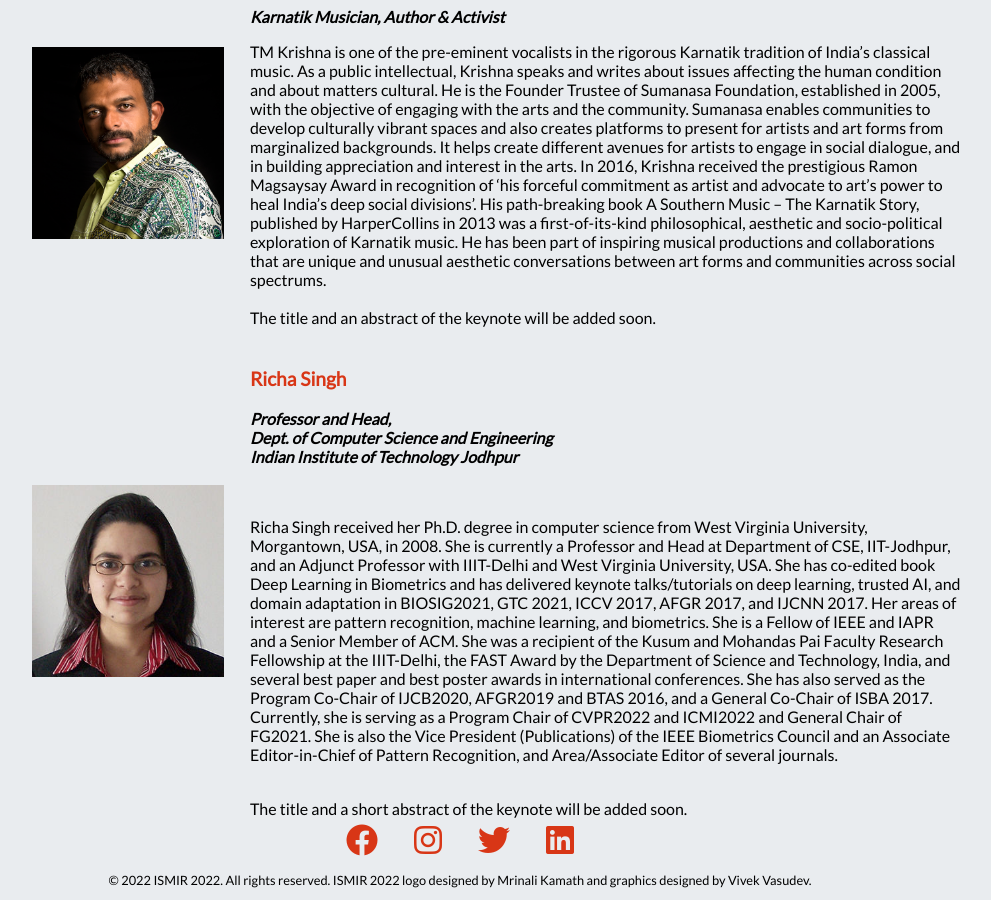
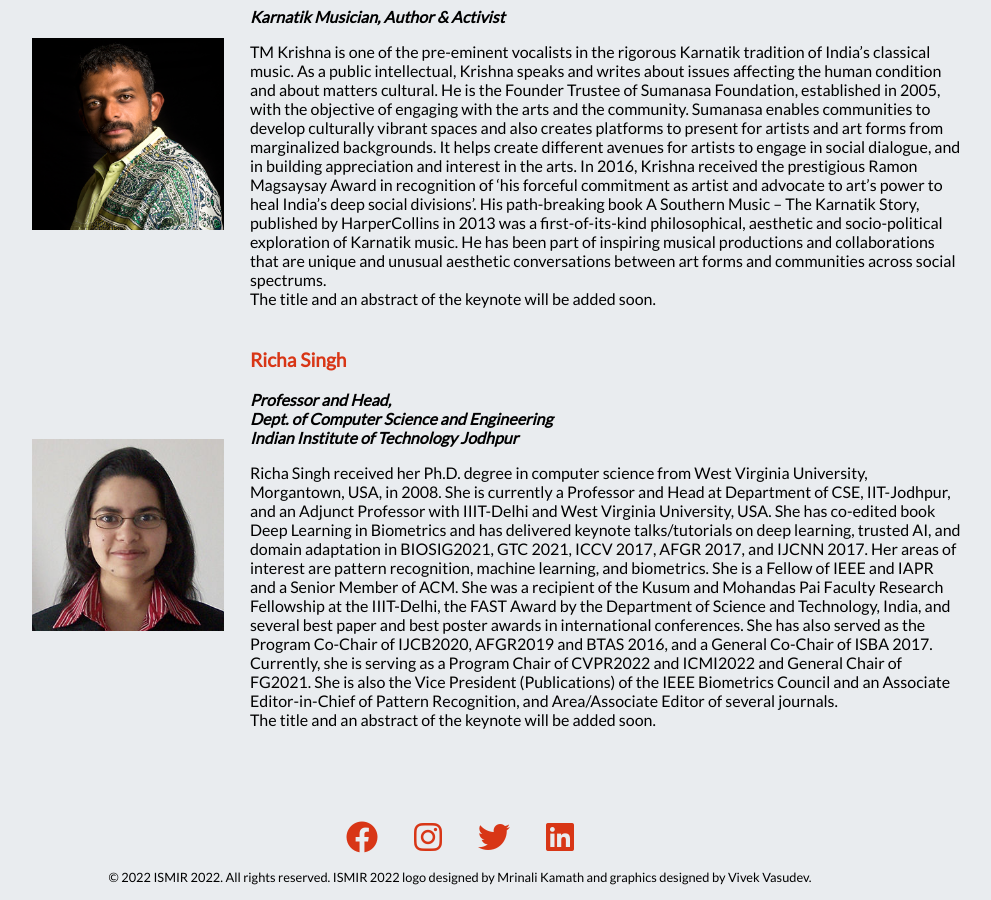
Before and after one commit to ismir2022/ismir2022.github.io, a Jekyll site: the page built from program/keynotes.md, in a window 1280 px wide and 900 px high, scrolled down 678 px. Shown: the whole window, without its empty margins (180-1171 px from the left). Built offline with Jekyll 4.4.1, drawn with Linux system fonts in a browser that asks for light colours; nearby versions of some CDN libraries.

Commit message:
Update keynotes.md

```diff
--- a/program/keynotes.md
+++ b/program/keynotes.md
@@ -15,7 +15,6 @@ title: International Society for Music Information Retrieval
             <p class = "avatarname"><i>Karnatik Musician, Author & Activist</i></p>
             <p>TM Krishna is one of the pre-eminent vocalists in the rigorous Karnatik tradition of India’s classical music. As a public intellectual, Krishna speaks and writes about issues affecting the human condition and about matters cultural. He is the Founder Trustee of Sumanasa Foundation, established in 2005, with the objective of engaging with the arts and the community. Sumanasa enables communities to develop culturally vibrant spaces and also creates platforms to present for artists and art forms from marginalized backgrounds. It helps create different avenues for artists to engage in social dialogue, and in building appreciation and interest in the arts. In 2016, Krishna received the prestigious Ramon Magsaysay Award in recognition of ‘his forceful commitment as artist and advocate to art’s power to heal India’s deep social divisions’. His path-breaking book A Southern Music – The Karnatik Story, published by HarperCollins in 2013 was a first-of-its-kind philosophical, aesthetic and socio-political exploration of Karnatik music. He has been part of inspiring musical productions and collaborations that are unique and unusual aesthetic conversations between art forms and communities across social spectrums.
             <br>
-            <br>
             The title and an abstract of the keynote will be added soon.
             </p>
         </td>
@@ -27,14 +26,16 @@ title: International Society for Music Information Retrieval
         <td class="volunteerinfo">
             <p class = "avatarname keynoteavatarname"><a href = "http://home.iitj.ac.in/~richa/" target = 'blank_' style="text-decoration: none;">Richa Singh</a></p>
             <p class = "avatarname"><i>Professor and Head, <br>Dept. of Computer Science and Engineering <br>Indian Institute of Technology Jodhpur</i></p>
+            <p>Richa Singh received her Ph.D. degree in computer science from West Virginia University, Morgantown, USA, in 2008. She is currently a Professor and Head at Department of CSE, IIT-Jodhpur, and an Adjunct Professor with IIIT-Delhi and West Virginia University, USA. She has co-edited book Deep Learning in Biometrics and has delivered keynote talks/tutorials on deep learning, trusted AI, and domain adaptation in BIOSIG2021, GTC 2021, ICCV 2017, AFGR 2017, and IJCNN 2017. Her areas of interest are pattern recognition, machine learning, and biometrics. She is a Fellow of IEEE and IAPR and a Senior Member of ACM. She was a recipient of the Kusum and Mohandas Pai Faculty Research Fellowship at the IIIT-Delhi, the FAST Award by the Department of Science and Technology, India, and several best paper and best poster awards in international conferences. She has also served as the Program Co-Chair of IJCB2020, AFGR2019 and BTAS 2016, and a General Co-Chair of ISBA 2017. Currently, she is serving as a Program Chair of CVPR2022 and ICMI2022 and General Chair of FG2021. She is also the Vice President (Publications) of the IEEE Biometrics Council and an Associate Editor-in-Chief of Pattern Recognition, and Area/Associate Editor of several journals.
             <br>
-            <p>Richa Singh received her Ph.D. degree in computer science from West Virginia University, Morgantown, USA, in 2008. She is currently a Professor and Head at Department of CSE, IIT-Jodhpur, and an Adjunct Professor with IIIT-Delhi and West Virginia University, USA. She has co-edited book Deep Learning in Biometrics and has delivered keynote talks/tutorials on deep learning, trusted AI, and domain adaptation in BIOSIG2021, GTC 2021, ICCV 2017, AFGR 2017, and IJCNN 2017. Her areas of interest are pattern recognition, machine learning, and biometrics. She is a Fellow of IEEE and IAPR and a Senior Member of ACM. She was a recipient of the Kusum and Mohandas Pai Faculty Research Fellowship at the IIIT-Delhi, the FAST Award by the Department of Science and Technology, India, and several best paper and best poster awards in international conferences. She has also served as the Program Co-Chair of IJCB2020, AFGR2019 and BTAS 2016, and a General Co-Chair of ISBA 2017. Currently, she is serving as a Program Chair of CVPR2022 and ICMI2022 and General Chair of FG2021. She is also the Vice President (Publications) of the IEEE Biometrics Council and an Associate Editor-in-Chief of Pattern Recognition, and Area/Associate Editor of several journals.
+            The title and an abstract of the keynote will be added soon.
             </p>
-            <br>
-            The title and a short abstract of the keynote will be added soon.
         </td>
     </tr>
 </table>
+
+<br>
+<br>
 
 <table class="mobilecustomtable">
     <tr>
@@ -61,7 +62,7 @@ title: International Society for Music Information Retrieval
         <td class="volunteerinfo">
             <p> Richa Singh received her Ph.D. degree in computer science from West Virginia University, Morgantown, USA, in 2008. She is currently a Professor and Head at Department of CSE, IIT-Jodhpur, and an Adjunct Professor with IIIT-Delhi and West Virginia University, USA. She has co-edited book Deep Learning in Biometrics and has delivered keynote talks/tutorials on deep learning, trusted AI, and domain adaptation in BIOSIG2021, GTC 2021, ICCV 2017, AFGR 2017, and IJCNN 2017. Her areas of interest are pattern recognition, machine learning, and biometrics. She is a Fellow of IEEE and IAPR and a Senior Member of ACM. She was a recipient of the Kusum and Mohandas Pai Faculty Research Fellowship at the IIIT-Delhi, the FAST Award by the Department of Science and Technology, India, and several best paper and best poster awards in international conferences. She has also served as the Program Co-Chair of IJCB2020, AFGR2019 and BTAS 2016, and a General Co-Chair of ISBA 2017. Currently, she is serving as a Program Chair of CVPR2022 and ICMI2022 and General Chair of FG2021. She is also the Vice President (Publications) of the IEEE Biometrics Council and an Associate Editor-in-Chief of Pattern Recognition, and Area/Associate Editor of several journals.
             <br>
-            The title and a short abstract of the keynote will be added soon.
+            The title and an abstract of the keynote will be added soon.
             </p>
         </td>
     </tr>
```
